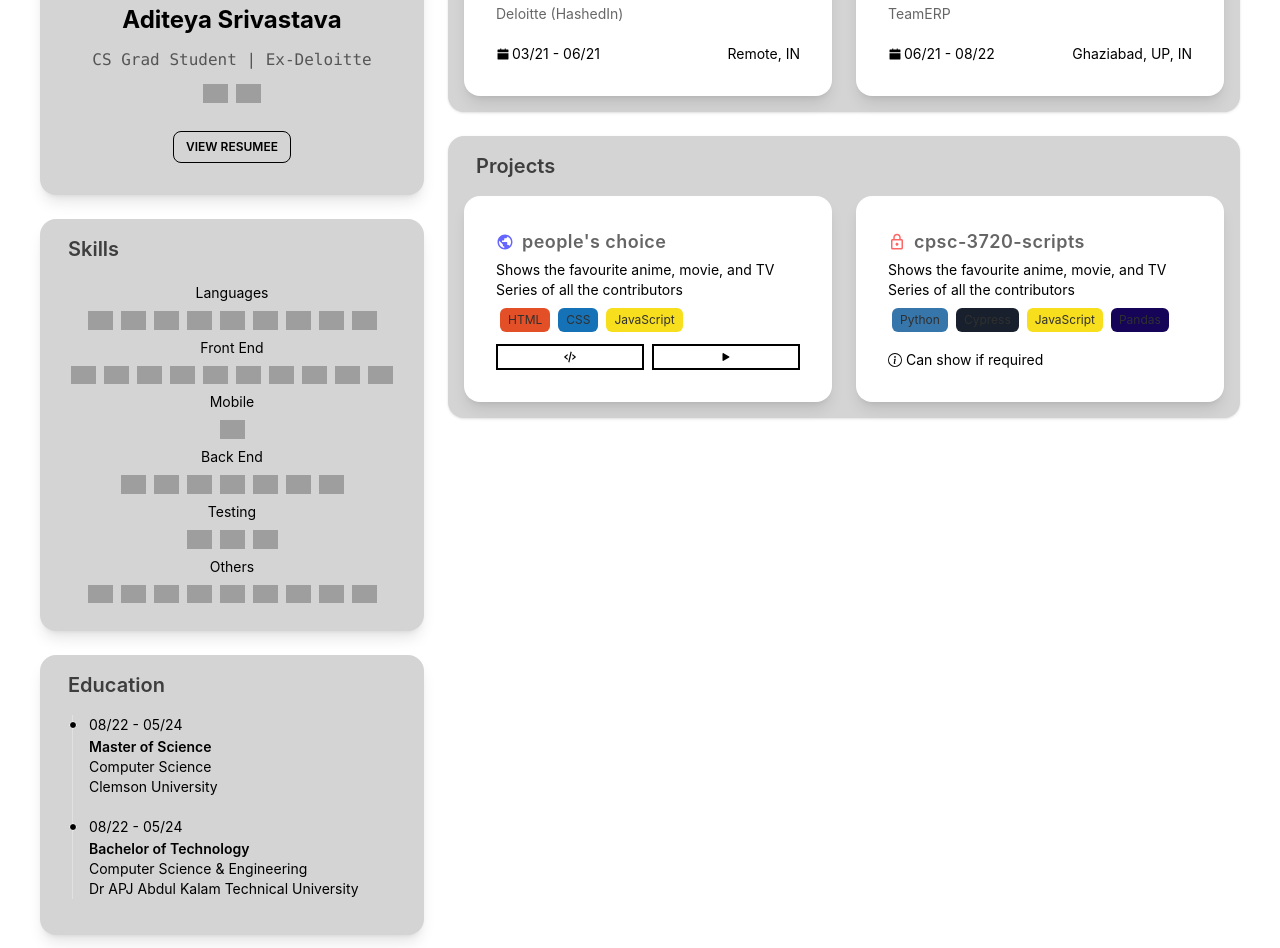
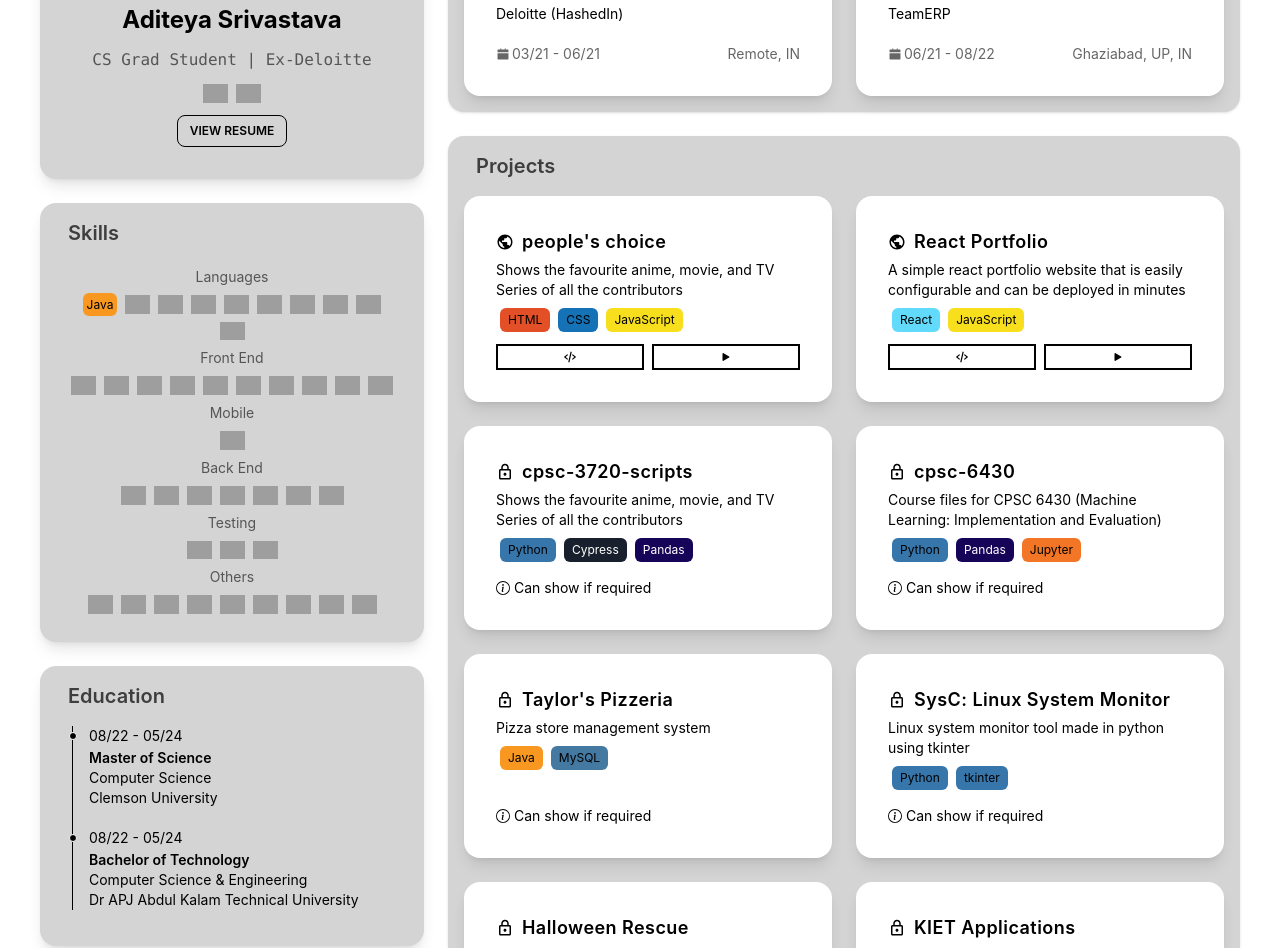
Before and after one commit to aditeyaS/aditeyaS.github.io, a React (Vite) app: page / in a window 1280 px wide. Shown: the part 340-1288 px from the top of the page. Built offline with nearby package versions, Linux system fonts and the light colour scheme; grey boxes are pictures that could not be loaded; some icons are missing.

Commit message:
added all data

```diff
--- a/package.json
+++ b/package.json
@@ -7,7 +7,6 @@
     "dev": "vite",
     "build": "vite build",
     "preview": "vite preview",
-    "build:library": "vite build --config library.config.js",
     "lint": "eslint --ext .js,.jsx .",
     "lint:fix": "eslint --ext .js,.jsx --fix .",
     "prettier": "prettier --check \"./**/*.{js,jsx,ts,tsx,css,md,json}\"",
--- a/src/components/AvatarCard.jsx
+++ b/src/components/AvatarCard.jsx
@@ -46,11 +46,11 @@ const AvatarCard = ({ basicDetails, skillConfig }) => {
         <a
           href={basicDetails.resumeLink}
           target="_blank"
-          className="btn btn-outline btn-sm text-xs mt-6 text-accent"
+          className="btn btn-outline btn-sm text-xs mt-2 text-accent"
           download
           rel="noreferrer"
         >
-          View Resumee
+          View Resume
         </a>
       </div>
     </div>
--- a/src/components/EducationCard.jsx
+++ b/src/components/EducationCard.jsx
@@ -2,15 +2,15 @@ import { Fragment } from 'react';
 import PropTypes from 'prop-types';
 
 const ListItem = ({ duration, degree, major, institute }) => (
-  <li className="mb-5 ml-4">
+  <li className="mb-5 ml-4 text-primary-content">
     <div
       className="absolute w-2 h-2 bg-accent rounded-full border border-base-300 mt-1.5"
       style={{ left: '-4.5px' }}
     ></div>
-    <div className="my-0.5 font-normal text-primary-content">{duration}</div>
+    <div className="my-0.5 font-normal">{duration}</div>
     <h3 className="font-semibold text-primary-focus">{degree}</h3>
-    <div className="font-normal text-primary-content">{major}</div>
-    <div className="mb-4 font-normal text-primary-content">{institute}</div>
+    <div className="font-normal">{major}</div>
+    <div className="mb-4 font-normal">{institute}</div>
   </li>
 );
 ListItem.propTypes = {
@@ -30,8 +30,8 @@ const EducationCard = ({ educationList }) => {
               <span className="text-accent opacity-70">Education</span>
             </h5>
           </div>
-          <div className="text-base-content text-opacity-60">
-            <ol className="relative border-l border-base-300 border-opacity-30 my-2 mx-4">
+          <div>
+            <ol className="relative border-l border-accent my-2 mx-4">
               <Fragment>
                 {educationList.map((education, index) => (
                   <ListItem
--- a/src/components/ExperienceCard.jsx
+++ b/src/components/ExperienceCard.jsx
@@ -13,29 +13,25 @@ const ExperienceCard = ({ experienceList }) => {
         <div className="flex justify-between flex-col p-8 h-full w-full">
           <div>
             <div className="flex items-center">
-              <div className="card-title text-lg tracking-wide flex text-primary-focus opacity-60">
+              <div className="card-title text-lg tracking-wide flex text-primary-focus">
                 <span>{experience.position}</span>
               </div>
             </div>
-            <p className="mb-5 mt-1 text-primary-content text-opacity-60 text-sm">
+            <p className="mb-5 mt-1 text-primary-content text-sm">
               {experience.organization}
             </p>
           </div>
-          <div className="flex justify-between text-sm text-base-content text-opacity-60 truncate">
+          <div className="flex justify-between text-sm text-primary-content text-opacity-60 truncate">
             <div className="flex flex-grow">
               <span className="mr-3 flex items-center">
-                <AiFillCalendar className="mr-0.5 text-primary-content" />
-                <span className="text-primary-content">
-                  {experience.duration}
-                </span>
+                <AiFillCalendar className="mr-0.5" />
+                <span>{experience.duration}</span>
               </span>
             </div>
             <div>
               <span className="flex items-center">
-                <FaLocationDot className="mr-0.5 text-primary-content" />
-                <span className="text-primary-content">
-                  {experience.location}
-                </span>
+                <FaLocationDot className="mr-0.5" />
+                <span>{experience.location}</span>
               </span>
             </div>
           </div>
--- a/src/components/ProjectCard.jsx
+++ b/src/components/ProjectCard.jsx
@@ -3,6 +3,7 @@ import { Fragment } from 'react';
 import { MdPublic, MdOutlineLock } from 'react-icons/md';
 import { BiCodeAlt } from 'react-icons/bi';
 import { BsPlayFill, BsInfoCircle } from 'react-icons/bs';
+import { isColorDark } from '../helpers/utils';
 
 const ProjectCard = ({ projectList, skillConfig }) => {
   const getRepoAccess = (project) => {
@@ -11,16 +12,16 @@ const ProjectCard = ({ projectList, skillConfig }) => {
     } else {
       if (project.isPersonal) {
         return (
-          <div className="flex">
-            <BsInfoCircle className="my-auto mr-1 text-primary-content" />
-            <span className="text-primary-content">Can show if required</span>
+          <div className="flex text-primary-content mt-1">
+            <BsInfoCircle className="my-auto mr-1 " />
+            <span>Can show if required</span>
           </div>
         );
       } else {
         return (
-          <div className="flex">
-            <BsInfoCircle className="my-auto mr-1 text-primary-content" />
-            <span className="text-primary-content">External project</span>
+          <div className="flex text-primary-content mt-1">
+            <BsInfoCircle className="my-auto mr-1" />
+            <span>External project</span>
           </div>
         );
       }
@@ -37,13 +38,13 @@ const ProjectCard = ({ projectList, skillConfig }) => {
         <div className="flex justify-between flex-col p-8 h-full w-full">
           <div>
             <div className="flex items-center">
-              <div className="card-title text-lg tracking-wide flex text-base-content opacity-60">
+              <div className="card-title text-lg tracking-wide flex text-primary-focus">
                 {project.isPublic ? (
-                  <MdPublic className="my-auto" style={{ color: 'blue' }} />
+                  <MdPublic className="my-auto text-primary-content" />
                 ) : (
-                  <MdOutlineLock className="my-auto" style={{ color: 'red' }} />
+                  <MdOutlineLock className="my-auto" />
                 )}
-                <span className="text-primary-focus">{project.title}</span>
+                <span>{project.title}</span>
               </div>
             </div>
             <p className="mb-1 mt-1 text-primary-content text-sm">
@@ -54,14 +55,19 @@ const ProjectCard = ({ projectList, skillConfig }) => {
                 <span
                   key={idx}
                   className="m-1 pt-1 pb-1 pr-2 pl-2 text-xs rounded-md"
-                  style={{ backgroundColor: skillConfig[skillId].color }}
+                  style={{
+                    backgroundColor: skillConfig[skillId].color,
+                    color: isColorDark(skillConfig[skillId].color)
+                      ? '#ffffff'
+                      : '#000000',
+                  }}
                 >
                   {skillConfig[skillId].name}
                 </span>
               ))}
             </div>
           </div>
-          <div className="flex mt-2 gap-2 justify-between text-sm text-base-content text-opacity-60 truncate">
+          <div className="flex mt-2 gap-2 justify-between text-sm text-primary-content">
             {project.codeLink == undefined ? (
               <></>
             ) : (
@@ -71,7 +77,7 @@ const ProjectCard = ({ projectList, skillConfig }) => {
                 target="_blank"
                 rel="noreferrer"
               >
-                <BiCodeAlt className="my-auto text-primary-content" />
+                <BiCodeAlt className="my-auto" />
               </a>
             )}
             {project.liveLink == undefined ? (
@@ -83,11 +89,11 @@ const ProjectCard = ({ projectList, skillConfig }) => {
                 target="_blank"
                 rel="noreferrer"
               >
-                <BsPlayFill className="my-auto text-primary-content" />
+                <BsPlayFill className="my-auto" />
               </a>
             )}
-            {getRepoAccess(project)}
           </div>
+          {getRepoAccess(project)}
         </div>
       </div>
     ));
--- a/src/components/SkillCard.jsx
+++ b/src/components/SkillCard.jsx
@@ -1,4 +1,5 @@
 import PropTypes from 'prop-types';
+import { isColorDark } from '../helpers/utils';
 
 const SkillCard = ({ skillList, skillConfig }) => {
   return (
@@ -12,23 +13,38 @@ const SkillCard = ({ skillList, skillConfig }) => {
           </div>
           <div className="p-3 flow-root">
             {skillList.map((skill, idx) => (
-              <div key={idx} className={idx == 0 ? '' : 'mt-2'}>
-                <div className="flex flex-wrap justify-center text-primary-content">
+              <div key={idx} className={idx == 0 ? 'mt-0' : 'mt-2'}>
+                <div className="flex flex-wrap justify-center text-primary-content text-opacity-60">
                   {skill.title}
                 </div>
-                <div className="-m-1 flex flex-wrap justify-center mt-1">
+                <div className="-m-1 flex flex-wrap justify-center items-center	mt-1">
                   {skill.skillIdList.map((skillId, idx) => (
                     <div
                       key={idx}
-                      className="tooltip tooltip-accent z-10"
+                      className="tooltip tooltip-accent"
                       data-tip={skillConfig[skillId].name}
                     >
+                      {skillConfig[skillId].slug == undefined ? (
+                        <span
+                          key={idx}
+                          className="m-1 p-1 text-xs rounded-md"
+                          style={{
+                            backgroundColor: skillConfig[skillId].color,
+                            color: isColorDark(skillConfig[skillId].color)
+                              ? '#ffffff'
+                              : '#000000',
+                          }}
+                        >
+                          {skillConfig[skillId].name}
+                        </span>
+                      ) : (
                         <img
                           className="m-1"
                           height="25"
                           width="25"
                           src={`https://cdn.simpleicons.org/${skillConfig[skillId].slug}/${skillConfig[skillId].color}`}
                         />
+                      )}
                     </div>
                   ))}
                 </div>
--- a/src/config/skill.config.json
+++ b/src/config/skill.config.json
@@ -8,6 +8,10 @@
     "slug": "github",
     "color": "#181717",
     "name": "GitHub"
+  },
+  "java": {
+    "color": "#f89820",
+    "name": "Java"
   },
   "python": {
     "slug": "python",
@@ -208,5 +212,14 @@
     "slug": "githubpages",
     "color": "#222222",
     "name": "GitHub Pages"
+  },
+  "tkinter": {
+    "color": "#3776AB",
+    "name": "tkinter"
+  },
+  "androidstudio": {
+    "slug": "androidstudio",
+    "color": "#3DDC84",
+    "name": "Android Studio"
   }
 }
--- a/src/data/user.data.json
+++ b/src/data/user.data.json
@@ -21,6 +21,7 @@
     {
       "title": "Languages",
       "skillIdList": [
+        "java",
         "python",
         "c",
         "c++",
@@ -133,11 +134,56 @@
       "skillsIds": ["html", "css", "javascript"]
     },
     {
+      "title": "React Portfolio",
+      "description": "A simple react portfolio website that is easily configurable and can be deployed in minutes",
+      "isPersonal": true,
+      "isPublic": true,
+      "codeLink": "https://github.com/aditeyaS/aditeyaS.github.io",
+      "liveLink": "https://aditeyas.github.io/",
+      "skillsIds": ["react", "javascript"]
+    },
+    {
       "title": "cpsc-3720-scripts",
       "description": "Shows the favourite anime, movie, and TV Series of all the contributors",
       "isPersonal": true,
       "isPublic": false,
-      "skillsIds": ["python", "cypress", "javascript", "pandas"]
+      "skillsIds": ["python", "cypress", "pandas"]
+    },
+    {
+      "title": "cpsc-6430",
+      "description": "Course files for CPSC 6430 (Machine Learning: Implementation and Evaluation)",
+      "isPersonal": true,
+      "isPublic": false,
+      "skillsIds": ["python", "pandas", "jupyter"]
+    },
+    {
+      "title": "Taylor's Pizzeria",
+      "description": "Pizza store management system",
+      "isPersonal": true,
+      "isPublic": false,
+      "skillsIds": ["java", "mysql"]
+    },
+    {
+      "title": "SysC: Linux System Monitor",
+      "description": "Linux system monitor tool made in python using tkinter",
+      "isPersonal": true,
+      "isPublic": false,
+      "skillsIds": ["python", "tkinter"]
+    },
+    {
+      "title": "Halloween Rescue",
+      "description": "Python game based on Tkinter",
+      "isPersonal": true,
+      "isPublic": false,
+      "skillsIds": ["python", "tkinter"]
+    },
+    {
+      "title": "KIET Applications",
+      "description": "Worked on android app developement",
+      "isPersonal": false,
+      "isPublic": false,
+      "liveLink": "https://play.google.com/store/apps/developer?id=KIET",
+      "skillsIds": ["android", "androidstudio"]
     }
   ]
 }
--- a/src/helpers/utils.jsx
+++ b/src/helpers/utils.jsx
@@ -14,3 +14,15 @@ export const skeleton = ({
     />
   );
 };
+
+// https://stackoverflow.com/questions/12043187/how-to-check-if-hex-color-is-too-black
+export const isColorDark = (colorHex) => {
+  var c = colorHex.substring(1); // strip #
+  var rgb = parseInt(c, 16); // convert rrggbb to decimal
+  var r = (rgb >> 16) & 0xff; // extract red
+  var g = (rgb >> 8) & 0xff; // extract green
+  var b = (rgb >> 0) & 0xff; // extract blue
+  var luma = 0.2126 * r + 0.7152 * g + 0.0722 * b; // per ITU-R BT.709
+  if (luma < 40) return true;
+  else return false;
+};
```
Also changed, not shown: vite.config.js (+6 -2 lines), public/manifest.json, 1 other file (tests, documents, lock files or other folders). Lines whose indentation alone changed are shown as unchanged.
